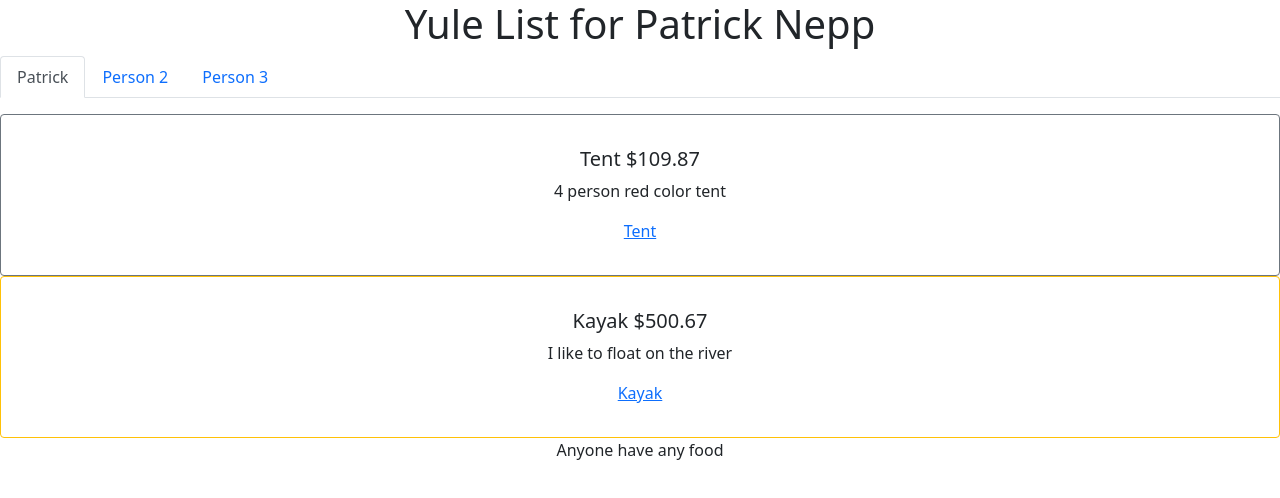
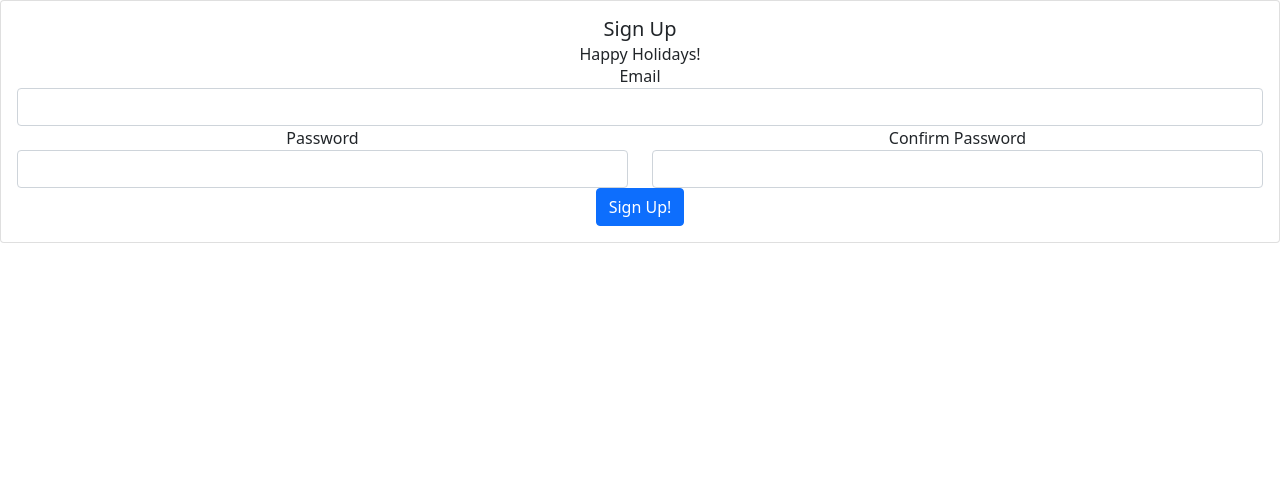
Before and after one commit to PatNepp/Holiday-List, a React (Create React App) app: page / in a window 1280 px wide. Shown: the top 498 px of the page. Built offline with nearby package versions, Linux system fonts and the light colour scheme.

Commit message:
tabs dynamic with user data and started sign up form

```diff
--- a/src/App.js
+++ b/src/App.js
@@ -3,12 +3,14 @@ import Header from './Header.js';
 import User from './User';
 import 'bootstrap/dist/css/bootstrap.min.css';
 import TabsComponent from './Tabs';
+import SignUp from './SignUp';
 
 function App() {
 	return (
 		<div className="App">
-			<Header preferredName={User.preferredHolidayName} fullName={User.firstName + ' ' + User.lastName} />
-			<TabsComponent />
+			<SignUp />
+			{/* <Header preferredName={User.preferredHolidayName} fullName={User.firstName + ' ' + User.lastName} />
+			<TabsComponent /> */}
 		</div>
 	);
 }
--- /dev/null
+++ b/src/SignUp.js
@@ -0,0 +1,36 @@
+import Form from 'react-bootstrap/Form';
+import Card from 'react-bootstrap/Card';
+import FloatingLabel from 'react-bootstrap/FloatingLabel';
+import Button from 'react-bootstrap/Button';
+import Col from 'react-bootstrap/Col';
+import { Row } from 'react-bootstrap';
+
+const SignUpForm = () => {
+	return (
+		<Card body>
+			<Card.Title>Sign Up</Card.Title>
+			<Card.Subtitle>Happy Holidays!</Card.Subtitle>
+			<Form>
+				<Form.Group>
+					<FloatingLabel>Email</FloatingLabel>
+					<Form.Control type="email" />
+				</Form.Group>
+				<Row>
+					<Form.Group as={Col}>
+						<FloatingLabel>Password</FloatingLabel>
+						<Form.Control type="password" />
+					</Form.Group>
+					<Form.Group as={Col}>
+						<FloatingLabel>Confirm Password</FloatingLabel>
+						<Form.Control type="password" />
+					</Form.Group>
+				</Row>
+				<Button variant="primary" type="submit">
+					Sign Up!
+				</Button>
+			</Form>
+		</Card>
+	);
+};
+
+export default SignUpForm;
--- a/src/Tabs.js
+++ b/src/Tabs.js
@@ -1,17 +1,17 @@
 import Tabs from 'react-bootstrap/Tabs';
 import Tab from 'react-bootstrap/Tab';
-import User from './User';
+import UserList from './User';
 import CardComponent from './Card';
 
-const userName = User.firstName;
-const wishListItems = User.wishListItems;
-console.log(wishListItems);
-
 const TabsComponent = () => {
+	const users = UserList;
 	return (
-		<Tabs defaultActiveKey="user" className="mb-3">
-			<Tab eventKey="user" title={userName}>
-				{wishListItems.map((wishListItem) => {
+		<Tabs defaultActiveKey={0} className="mb-3">
+			{users.map((user, index) => {
+				console.log(user.firstName, index);
+				return (
+					<Tab eventKey={index} title={user.firstName}>
+						{user.wishListItems.map((wishListItem) => {
 							return (
 								<CardComponent
 									name={wishListItem.name}
@@ -22,14 +22,9 @@ const TabsComponent = () => {
 								/>
 							);
 						})}
-				<span>Anyone have any food</span>
 					</Tab>
-			<Tab eventKey="person2" title="Person 2">
-				<span>Howdy ya lint licker!</span>
-			</Tab>
-			<Tab eventKey="person3" title="Person 3">
-				<span>Hey how are you</span>
-			</Tab>
+				);
+			})}
 		</Tabs>
 	);
 };
--- a/src/User.js
+++ b/src/User.js
@@ -1,4 +1,10 @@
-const User = {
+const UserList = [
+	{
+		accountInfo: {
+			username: 'pnepp',
+			password: 'Test1234!',
+			personId: '198237645'
+		},
 		firstName: 'Patrick',
 		lastName: 'Nepp',
 		preferredHolidayName: 'Yule',
@@ -8,16 +14,55 @@ const User = {
 				text: '4 person red color tent',
 				cost: '$109.87',
 				link: 'https://www.rei.com/product/147958/rei-co-op-kingdom-6-tent',
-			isTaken: false
+				isTaken: false,
+				starred: true
 			},
 			{
 				name: 'Kayak',
 				text: 'I like to float on the river',
 				cost: '$500.67',
 				link: 'www.kayak.com',
-			isTaken: true
+				isTaken: true,
+				starred: false
+			},
+			{
+				name: 'Cat Tree',
+				text: 'I want it to be big',
+				cost: '50 - 60',
+				link: 'www.petco.com',
+				isTaken: false,
+				starred: false
 			}
 		]
-};
+	},
+	{
+		accountInfo: {
+			username: 'rstuk',
+			password: 'Test1234!',
+			personId: '912873465'
+		},
+		firstName: 'Rachel',
+		lastName: 'Stukenburg',
+		preferredHolidayName: 'Xmas',
+		wishListItems: [
+			{
+				name: 'Snake Plant',
+				text: 'I want a smaller one',
+				cost: '$10.00',
+				link: 'www.earlmay.com',
+				isTaken: false,
+				starred: false
+			},
+			{
+				name: 'Aquarium',
+				text: 'I want it to be the size of my living room',
+				cost: '$40',
+				link: 'www.aquarium.com',
+				isTaken: false,
+				starred: false
+			}
+		]
+	}
+];
 
-export default User;
+export default UserList;
```
Also changed, not shown: src/Login.js (added). Lines whose indentation alone changed are shown as unchanged.
